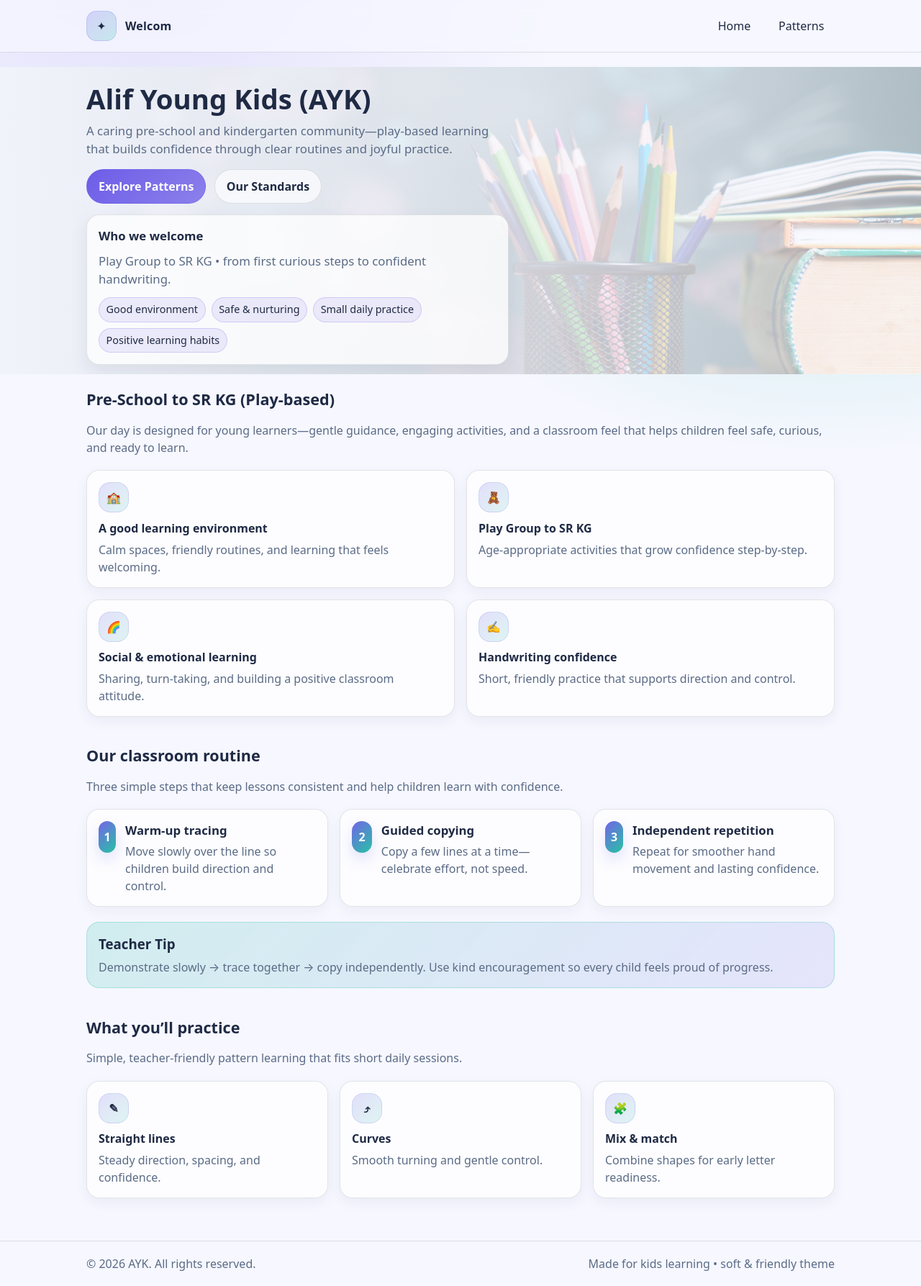
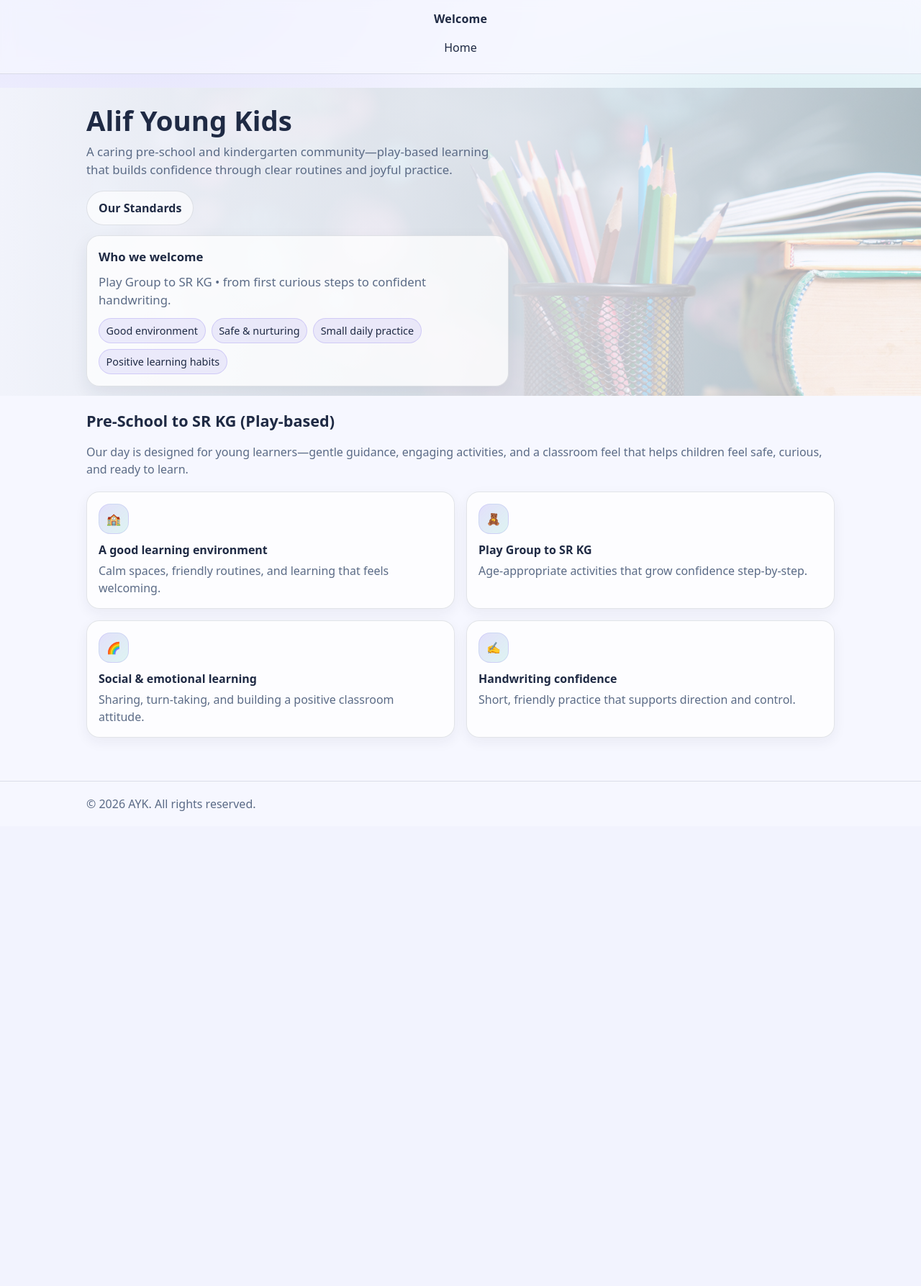
Before and after one commit to Yameen-Shaikh/SchoolWebsite, a FastAPI app: page / in a window 1280 px wide. Shown: the whole page at 72% size. After the commit the page ends 1127 px from the top, so only its background shows below. Run offline with FastAPI, Linux system fonts and the light colour scheme.

Commit message:
Remove patterns page and update navigation; adjust header layout and hero section text

```diff
--- a/main.py
+++ b/main.py
@@ -14,8 +14,3 @@ templates = Jinja2Templates(directory="templates")
 @app.get("/", response_class=HTMLResponse)
 async def read_root(request: Request):
     return templates.TemplateResponse(request=request, name="index.html", context={})
-
-
-@app.get("/patterns", response_class=HTMLResponse)
-async def patterns(request: Request):
-    return templates.TemplateResponse(request=request, name="patterns.html", context={})
--- a/static/style.css
+++ b/static/style.css
@@ -70,11 +70,22 @@ img { max-width: 100%; display: block; }
 
 .header__inner {
   display: flex;
+  flex-direction: column;
   align-items: center;
-  justify-content: space-between;
+  justify-content: center;
   padding: 0.9rem 0;
-  gap: 1rem;
+  gap: 0.35rem;
 }
+
+/* center the nav row under the welcome/brand */
+.nav {
+  display: flex;
+  justify-content: center;
+  gap: 0.6rem;
+  width: 100%;
+}
+
+
 
 .brand {
   display: flex;
--- a/templates/base.html
+++ b/templates/base.html
@@ -12,15 +12,11 @@
   <header class="site-header">
     <div class="container header__inner">
       <div class="brand" aria-label="AYK brand">
-        <div class="brand__mark" aria-hidden="true">✦</div>
-        <div>
-          <div class="brand__name">Welcom</div>
-        </div>
+          <div class="brand__name">Welcome</div>
       </div>
 
       <nav class="nav" aria-label="Primary navigation">
         <a class="nav__link" href="/">Home</a>
-        <a class="nav__link" href="/patterns">Patterns</a>
       </nav>
     </div>
   </header>
@@ -32,7 +28,6 @@
   <footer class="site-footer">
     <div class="container footer__inner">
       <div class="footer__left">© {{ 2026 }} AYK. All rights reserved.</div>
-      <div class="footer__right">Made for kids learning • soft & friendly theme</div>
     </div>
   </footer>
 </body>
--- a/templates/index.html
+++ b/templates/index.html
@@ -13,13 +13,12 @@
   <div class="container">
     <div class="hero__grid hero__grid--bg">
       <div class="hero__copy hero__copy--center">
-        <h2 class="hero__title hero__title--center">Alif Young Kids (AYK)</h2>
+        <h2 class="hero__title hero__title--center">Alif Young Kids</h2>
         <p class="hero__subtitle hero__subtitle--bg">
           A caring pre-school and kindergarten community—play-based learning that builds confidence
           through clear routines and joyful practice.
         </p>
         <div class="hero__actions hero__actions--center">
-          <a class="btn btn--primary" href="/patterns">Explore Patterns</a>
           <a class="btn btn--ghost" href="#standards">Our Standards</a>
         </div>
 
@@ -79,74 +78,6 @@
   </div>
 </section>
 
-<section class="section" id="routine">
-  <div class="container">
-    <h3 class="section__title">Our classroom routine</h3>
-    <p class="page-lead">
-      Three simple steps that keep lessons consistent and help children learn with confidence.
-    </p>
 
-    <div class="routine">
-      <article class="step">
-        <div class="step__num">1</div>
-        <div>
-          <h4 class="step__title">Warm-up tracing</h4>
-          <p class="step__text">Move slowly over the line so children build direction and control.</p>
-        </div>
-      </article>
-
-      <article class="step">
-        <div class="step__num">2</div>
-        <div>
-          <h4 class="step__title">Guided copying</h4>
-          <p class="step__text">Copy a few lines at a time—celebrate effort, not speed.</p>
-        </div>
-      </article>
-
-      <article class="step">
-        <div class="step__num">3</div>
-        <div>
-          <h4 class="step__title">Independent repetition</h4>
-          <p class="step__text">Repeat for smoother hand movement and lasting confidence.</p>
-        </div>
-      </article>
-    </div>
-
-    <div class="callout">
-      <h3 class="callout__title">Teacher Tip</h3>
-      <p class="callout__text">
-        Demonstrate slowly → trace together → copy independently. Use kind encouragement so
-        every child feels proud of progress.
-      </p>
-    </div>
-  </div>
-</section>
-
-<section class="section" id="learn">
-  <div class="container">
-    <h3 class="section__title">What you’ll practice</h3>
-    <p class="page-lead">Simple, teacher-friendly pattern learning that fits short daily sessions.</p>
-
-    <div class="cards">
-      <article class="card">
-        <div class="card__icon">✎</div>
-        <h4 class="card__title">Straight lines</h4>
-        <p class="card__text">Steady direction, spacing, and confidence.</p>
-      </article>
-
-      <article class="card">
-        <div class="card__icon">⤴︎</div>
-        <h4 class="card__title">Curves</h4>
-        <p class="card__text">Smooth turning and gentle control.</p>
-      </article>
-
-      <article class="card">
-        <div class="card__icon">🧩</div>
-        <h4 class="card__title">Mix & match</h4>
-        <p class="card__text">Combine shapes for early letter readiness.</p>
-      </article>
-    </div>
-  </div>
-</section>
 
 {% endblock %}
```
Also changed, not shown: templates/patterns.html (deleted, +0 -57 lines).
